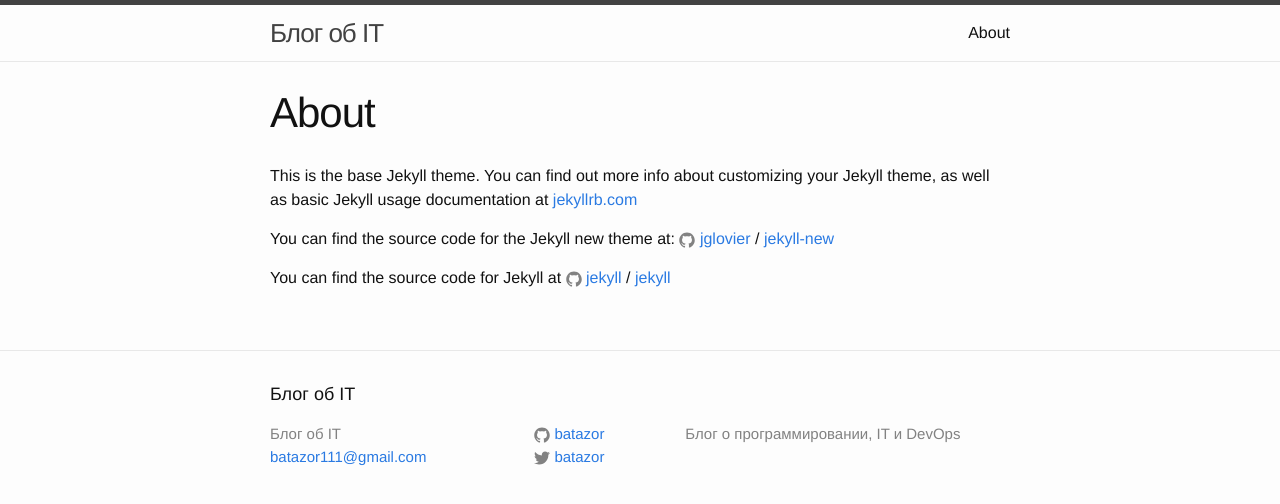
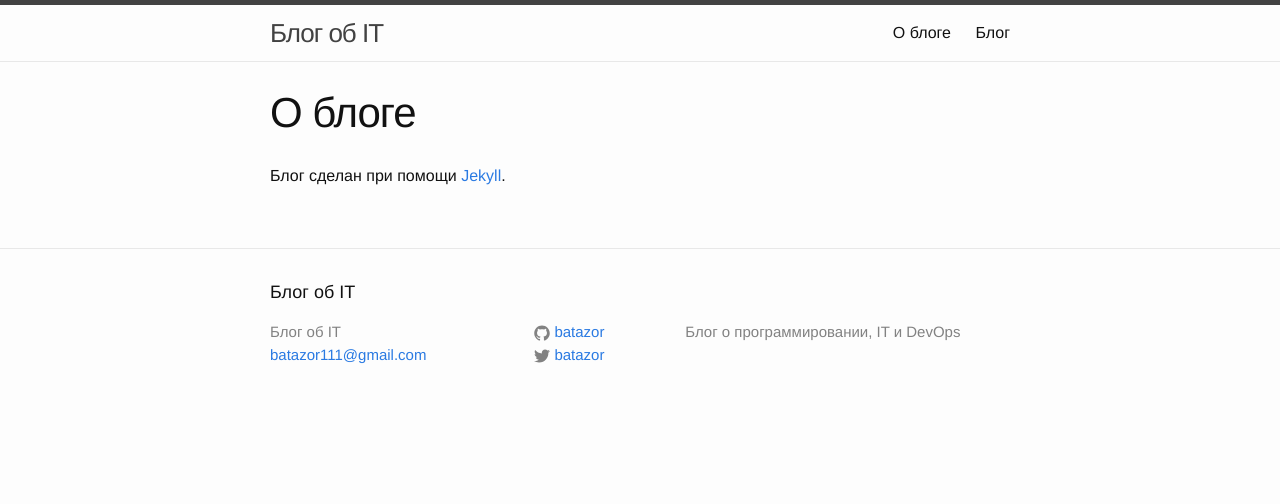
Before and after one commit to batazor/batazor.ru, a Jekyll site: the page built from about.md, in a window 1280 px wide. Shown: the top 504 px of the page. Built offline with Jekyll 4.4.1, drawn with Linux system fonts in a browser that asks for light colours.

Commit message:
Update page about, index, blog

```diff
--- a/about.md
+++ b/about.md
@@ -1,15 +1,7 @@
 ---
 layout: page
-title: About
+title: О блоге
 permalink: /about/
 ---
 
-This is the base Jekyll theme. You can find out more info about customizing your Jekyll theme, as well as basic Jekyll usage documentation at [jekyllrb.com](http://jekyllrb.com/)
-
-You can find the source code for the Jekyll new theme at:
-{% include icon-github.html username="jglovier" %} /
-[jekyll-new](https://github.com/jglovier/jekyll-new)
-
-You can find the source code for Jekyll at
-{% include icon-github.html username="jekyll" %} /
-[jekyll](https://github.com/jekyll/jekyll)
+Блог сделан при помощи [Jekyll](https://jekyllrb.com/).
```
Also changed, not shown: blog.md (added, +25 -0 lines), index.html (+1 -15 lines).
